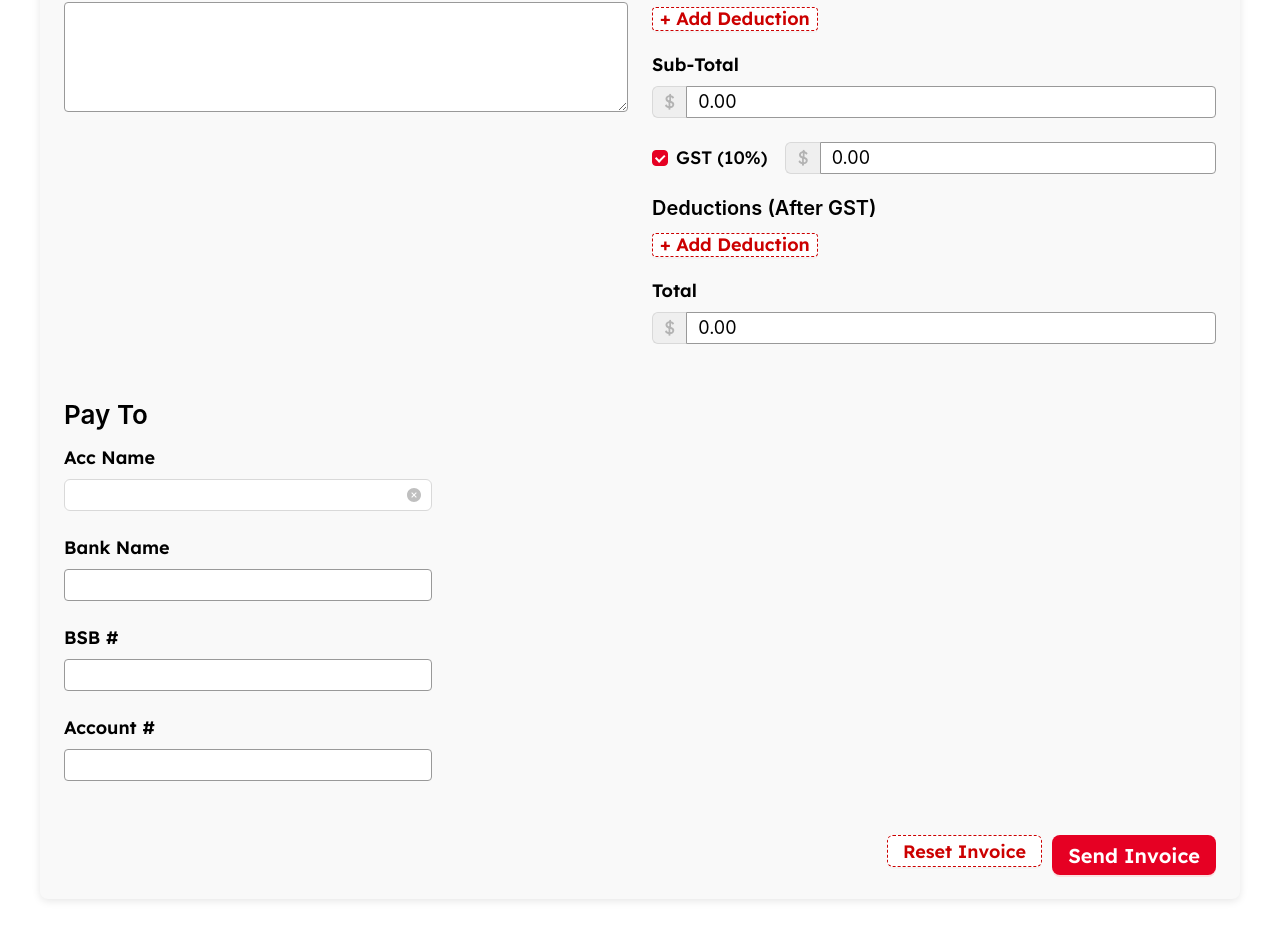
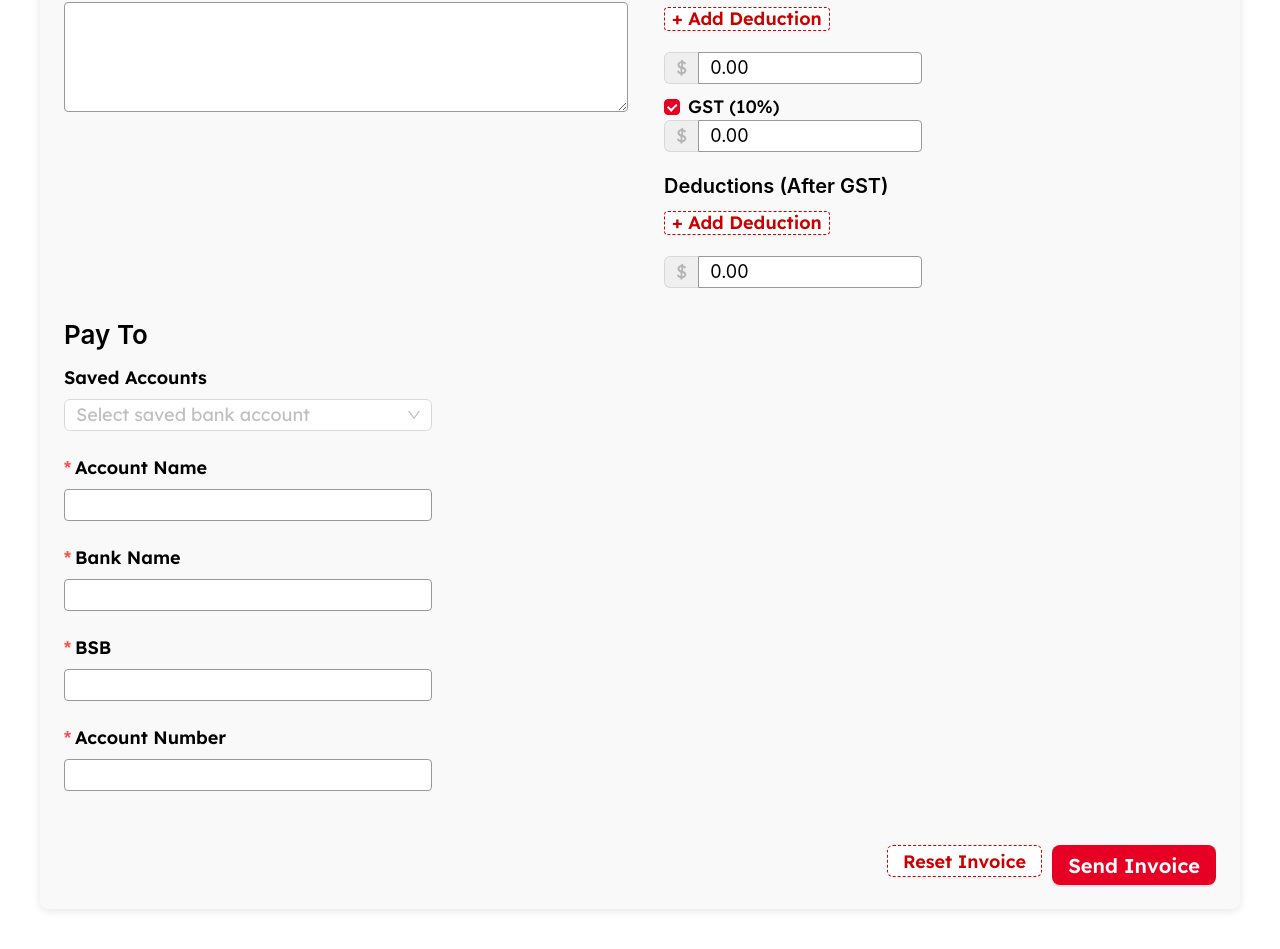
Before and after one commit to JuhilKBhatt/Weight-Docket-Maker, a React (Vite) app in the folder frontend/: page /new-invoice in a window 1280 px wide. Shown: the part 1139-2088 px from the top of the page. Built offline with nearby package versions, Linux system fonts and the light colour scheme; a web font is replaced by a local one.

Commit message:
All sections Components Made

```diff
--- /dev/null
+++ b/frontend/src/components/invoice/InvoiceTotalsSummary.jsx
@@ -0,0 +1,159 @@
+import { Row, Col, Typography, Input, InputNumber, Button, Checkbox } from 'antd';
+import { audFormatter, audParser, audFormatterFixed } from '../../scripts/utilities/AUDformatters';
+
+export default function InvoiceTotalsSummary({
+  includeGST,
+  setIncludeGST,
+  calculatedTotals,
+  preGstDeductions,
+  postGstDeductions,
+  handleDeductionChange,
+  addDeduction,
+  removeDeduction,
+}) {
+  return (
+    <Col span={12}>
+      {/* Pre-GST deductions */}
+      <Typography.Title level={5}>Deductions (Before GST)</Typography.Title>
+
+      {preGstDeductions.map(d => (
+        <Row gutter={10} key={d.key} style={{ marginBottom: 5 }}>
+          <Col span={12}>
+            <Input
+              placeholder="Reason"
+              value={d.label}
+              onChange={(e) =>
+                handleDeductionChange('pre', d.key, 'label', e.target.value)
+              }
+            />
+          </Col>
+          <Col span={8}>
+            <InputNumber
+              addonBefore="$"
+              style={{ width: '100%' }}
+              value={d.amount}
+              formatter={audFormatter}
+              parser={audParser}
+              onChange={(val) =>
+                handleDeductionChange('pre', d.key, 'amount', val)
+              }
+            />
+          </Col>
+          <Col span={4}>
+            <Button
+              danger
+              type="link"
+              onClick={() => removeDeduction('pre', d.key)}
+            >
+              X
+            </Button>
+          </Col>
+        </Row>
+      ))}
+
+      <Button type="dashed" size="small" onClick={() => addDeduction('pre')}>
+        + Add Deduction
+      </Button>
+
+      {/* Subtotal */}
+      <InputNumber
+        addonBefore="$"
+        disabled
+        style={{ width: '100%', marginTop: 20 }}
+        value={
+          includeGST
+            ? calculatedTotals.grossTotal
+            : calculatedTotals.finalTotal
+        }
+        formatter={audFormatterFixed}
+        precision={2}
+      />
+
+      {/* GST */}
+      <Row gutter={10} align="middle" style={{ marginTop: 10 }}>
+        <Col flex="none">
+          <Checkbox
+            checked={includeGST}
+            onChange={(e) => setIncludeGST(e.target.checked)}
+          >
+            GST (10%)
+          </Checkbox>
+        </Col>
+        <Col flex="auto">
+          {includeGST && (
+            <InputNumber
+              addonBefore="$"
+              disabled
+              style={{ width: '100%' }}
+              value={calculatedTotals.gstAmount}
+              formatter={audFormatterFixed}
+              precision={2}
+            />
+          )}
+        </Col>
+      </Row>
+
+      {/* Post-GST deductions */}
+      {includeGST && (
+        <>
+          <Typography.Title level={5} style={{ marginTop: 20 }}>
+            Deductions (After GST)
+          </Typography.Title>
+
+          {postGstDeductions.map(d => (
+            <Row gutter={10} key={d.key} style={{ marginBottom: 5 }}>
+              <Col span={12}>
+                <Input
+                  placeholder="Reason"
+                  value={d.label}
+                  onChange={(e) =>
+                    handleDeductionChange('post', d.key, 'label', e.target.value)
+                  }
+                />
+              </Col>
+              <Col span={8}>
+                <InputNumber
+                  addonBefore="$"
+                  style={{ width: '100%' }}
+                  value={d.amount}
+                  formatter={audFormatter}
+                  parser={audParser}
+                  onChange={(val) =>
+                    handleDeductionChange('post', d.key, 'amount', val)
+                  }
+                />
+              </Col>
+              <Col span={4}>
+                <Button
+                  danger
+                  type="link"
+                  onClick={() => removeDeduction('post', d.key)}
+                >
+                  X
+                </Button>
+              </Col>
+            </Row>
+          ))}
+
+          <Button
+            type="dashed"
+            size="small"
+            onClick={() => addDeduction('post')}
+          >
+            + Add Deduction
+          </Button>
+
+          {/* Final total */}
+          <InputNumber
+            addonBefore="$"
+            disabled
+            style={{ width: '100%', marginTop: 20, fontWeight: 'bold' }}
+            value={calculatedTotals.finalTotal}
+            formatter={audFormatterFixed}
+            precision={2}
+          />
+        </>
+      )}
+    </Col>
+  );
+}
--- /dev/null
+++ b/frontend/src/components/invoice/PayAccountSection.jsx
@@ -0,0 +1,69 @@
+import { Row, Col, Typography, Form, Input, InputNumber, Select } from 'antd';
+
+export default function PayAccountSection({
+  savedAccounts = [],
+}) {
+  return (
+    <>
+      <Typography.Title level={4} style={{ marginTop: 30 }}>
+        Pay To
+      </Typography.Title>
+
+      <Row gutter={24}>
+        <Col span={8}>
+          <Form.Item label="Saved Accounts" name="savedAccount">
+            <Select
+              allowClear
+              placeholder="Select saved bank account"
+              options={savedAccounts.map(acc => ({
+                label: acc.label,
+                value: acc.id,
+              }))}
+            />
+          </Form.Item>
+
+          <Form.Item
+            label="Account Name"
+            name="accName"
+            rules={[{ required: true, message: 'Account name is required' }]}
+          >
+            <Input />
+          </Form.Item>
+
+          <Form.Item
+            label="Bank Name"
+            name="bankName"
+            rules={[{ required: true, message: 'Bank name is required' }]}
+          >
+            <Input />
+          </Form.Item>
+
+          <Form.Item
+            label="BSB"
+            name="bsb"
+            rules={[
+              { required: true, message: 'BSB is required' },
+              { len: 6, message: 'BSB must be 6 digits' },
+            ]}
+          >
+            <InputNumber
+              style={{ width: '100%' }}
+              controls={false}
+            />
+          </Form.Item>
+
+          <Form.Item
+            label="Account Number"
+            name="accountNumber"
+            rules={[{ required: true, message: 'Account number is required' }]}
+          >
+            <InputNumber
+              style={{ width: '100%' }}
+              controls={false}
+            />
+          </Form.Item>
+        </Col>
+      </Row>
+    </>
+  );
+}
--- a/frontend/src/pages/invoice/NewInvoiceForm.jsx
+++ b/frontend/src/pages/invoice/NewInvoiceForm.jsx
@@ -1,15 +1,15 @@
 // ./frontend/src/pages/NewInvoiceForm.jsx
 
 import axios from 'axios';
-import { Form, Input, InputNumber, Select, Button, Table, Typography, Checkbox, Row, Col } from 'antd';
+import { Form, Input, Button, Typography, Checkbox, Row, Col } from 'antd';
 import '../../styles/InvoiceForm.css';
-import { audFormatter, audParser, audFormatterFixed } from '../../scripts/utilities/AUDformatters';
 import useInvoiceForm from '../../hooks/invoice/useInvoiceForm';
 import useInvoiceCalculations from '../../hooks/invoice/useInvoiceCalculations';
 import BillingInfo from '../../components/invoice/BillingInfo';
 import InvoiceItemsTable from '../../components/invoice/InvoiceItemsTable';
 import TransportTable from '../../components/invoice/TransportTable';
-
+import InvoiceTotalsSummary from '../../components/invoice/InvoiceTotalsSummary';
+import PayAccountSection from '../../components/invoice/PayAccountSection';
 
 export default function NewInvoiceForm() {
   const dateFormat = 'DD/MM/YYYY';
@@ -113,15 +113,12 @@ const handleSubmit = async (values) => {
 
       <div className="form-container">
         <Form layout="vertical" onFinish={handleSubmit}>
-          {/* Top Section */}
-          <Row gutter={24}>
           {/* Bill From, Bill To, and Invoice Details columns... */}
           <BillingInfo
             invoiceType={invoiceType}
             setInvoiceType={setInvoiceType}
             dateFormat={dateFormat}
           />
-          </Row>
 
           {/* Invoice Items */}
           <InvoiceItemsTable
@@ -156,63 +153,27 @@ const handleSubmit = async (values) => {
               <Form.Item label="Notes"><Input.TextArea rows={4} /></Form.Item>
             </Col>
             <Col span={12}>
-              {/* Pre-GST deductions */}
-              <Typography.Title level={5}>Deductions (Before GST)</Typography.Title>
-              {preGstDeductions.map(d => (
-                <Row gutter={10} key={d.key} style={{ marginBottom: 5 }}>
-                  <Col span={12}><Input placeholder="Reason" value={d.label} onChange={(e) => handleDeductionChange('pre', d.key, 'label', e.target.value)} /></Col>
-                  <Col span={8}><InputNumber addonBefore="$" placeholder="Amount" style={{ width: '100%' }} value={d.amount} formatter={audFormatter} parser={audParser} onChange={(val) => handleDeductionChange('pre', d.key, 'amount', val)} /></Col>
-                  <Col span={4}><Button danger type="link" onClick={() => removeDeduction('pre', d.key)}>X</Button></Col>
-                </Row>
-              ))}
-              <Button type="dashed" size="small" onClick={() => addDeduction('pre')}>+ Add Deduction</Button>
-
-              {/* Subtotal & GST */}
-              <Form.Item label={includeGST ? "Sub-Total" : "Total"} style={{ marginTop: 20 }}>
-                <InputNumber addonBefore="$" disabled style={{ width: '100%' }} value={includeGST ? calculatedTotals.grossTotal : calculatedTotals.finalTotal} formatter={audFormatterFixed} parser={audParser} precision={2} />
-              </Form.Item>
-
-              <Row gutter={10} align="middle">
-                <Col flex="none"><Checkbox checked={includeGST} onChange={(e) => setIncludeGST(e.target.checked)}>GST (10%)</Checkbox></Col>
-                <Col flex="auto">{includeGST && <InputNumber addonBefore="$" disabled style={{ width: '100%' }} value={calculatedTotals.gstAmount} formatter={audFormatterFixed} parser={audParser} precision={2} />}</Col>
-              </Row>
-
-              {/* Post-GST deductions + Final Total */}
-              {includeGST && (
-                <>
-                  <Typography.Title level={5} style={{ marginTop: 20 }}>Deductions (After GST)</Typography.Title>
-                  {postGstDeductions.map(d => (
-                     <Row gutter={10} key={d.key} style={{ marginBottom: 5 }}>
-                      <Col span={12}><Input placeholder="Reason" value={d.label} onChange={(e) => handleDeductionChange('post', d.key, 'label', e.target.value)} /></Col>
-                      <Col span={8}><InputNumber addonBefore="$" placeholder="Amount" style={{ width: '100%' }} value={d.amount} formatter={audFormatter} parser={audParser} onChange={(val) => handleDeductionChange('post', d.key, 'amount', val)} /></Col>
-                      <Col span={4}><Button danger type="link" onClick={() => removeDeduction('post', d.key)}>X</Button></Col>
-                    </Row>
-                  ))}
-                  <Button type="dashed" size="small" onClick={() => addDeduction('post')}>+ Add Deduction</Button>
-                  <Form.Item label="Total" style={{ marginTop: 20, fontWeight: 'bold' }}>
-                    <InputNumber addonBefore="$" disabled style={{ width: '100%' }} value={calculatedTotals.finalTotal} formatter={audFormatterFixed} parser={audParser} precision={2} />
-                  </Form.Item>
-                </>
-              )}
+            <InvoiceTotalsSummary
+              includeGST={includeGST}
+              setIncludeGST={setIncludeGST}
+              calculatedTotals={calculatedTotals}
+              preGstDeductions={preGstDeductions}
+              postGstDeductions={postGstDeductions}
+              handleDeductionChange={handleDeductionChange}
+              addDeduction={addDeduction}
+              removeDeduction={removeDeduction}
+            />
             </Col>
           </Row>
 
-          {/* Pay To Section and Submit Button... */}
-          <Typography.Title level={4} style={{ marginTop: 30 }}>Pay To</Typography.Title>
-          <Row gutter={24}>
-            <Col span={8}>
-              <Form.Item label="Acc Name"><Select defaultValue="" options={[{ }]} allowClear placeholder="New Bank Account" /></Form.Item>
-              <Form.Item label="Bank Name"><Input /></Form.Item>
-              <Form.Item label="BSB #"><InputNumber style={{ width: '100%' }} /></Form.Item>
-              <Form.Item label="Account #"><InputNumber style={{ width: '100%' }} /></Form.Item>
-            </Col>
-          </Row>
+          {/* Pay To Section */}
+          <PayAccountSection />
 
+          {/* Submit & Reset Button */}
           <Row justify="end" style={{ marginTop: 30 }}>
             <Button type="dashed" htmlType='reset' style={{ marginRight: 10 }}>Reset Invoice</Button>
             <Button type="primary" size='large' htmlType="submit">Send Invoice</Button>
           </Row>
-
         </Form>
       </div>
     </div>
```
Lines whose indentation alone changed are shown as unchanged.
